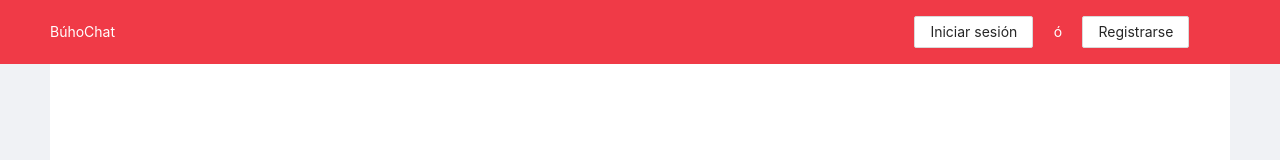
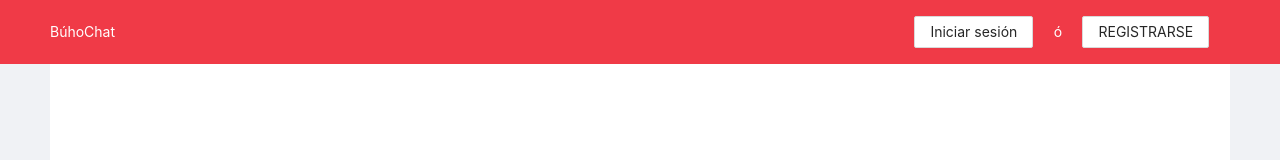
Before and after one commit to WeendyPalomo/BuhoChat, a React (Create React App) app in the folder buhochat-app/: page / in a window 1280 px wide. Shown: the top 160 px of the page. Built offline with nearby package versions, Linux system fonts and the light colour scheme.

Commit message:
Prueba git pull

```diff
--- a/buhochat-app/src/components/MainLayout.js
+++ b/buhochat-app/src/components/MainLayout.js
@@ -18,7 +18,7 @@ const MainLayout = ({children}) => {
                     ó
                     </Col>
                     <Col span={3} align="start">
-                        <Button>Registrarse</Button>
+                        <Button>REGISTRARSE</Button>
                     </Col>
                 </Row>
             </Header>
```
